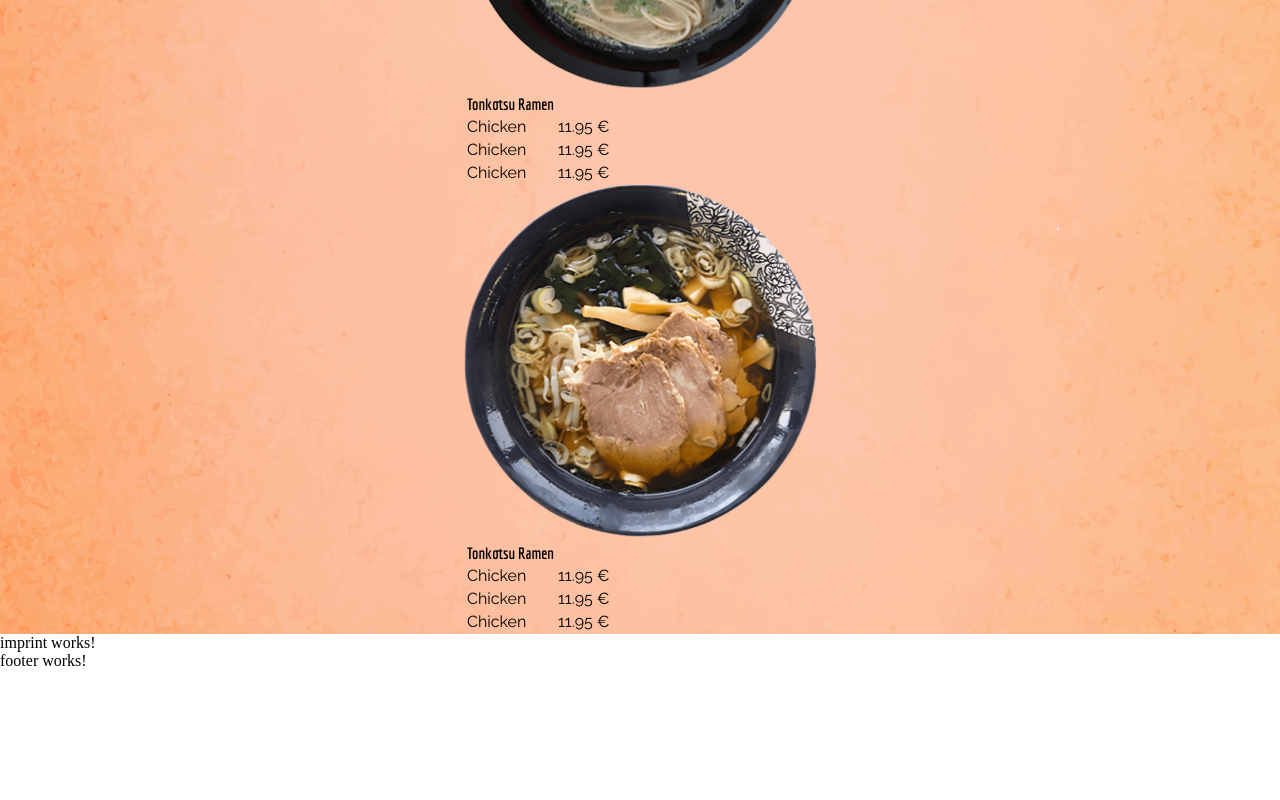
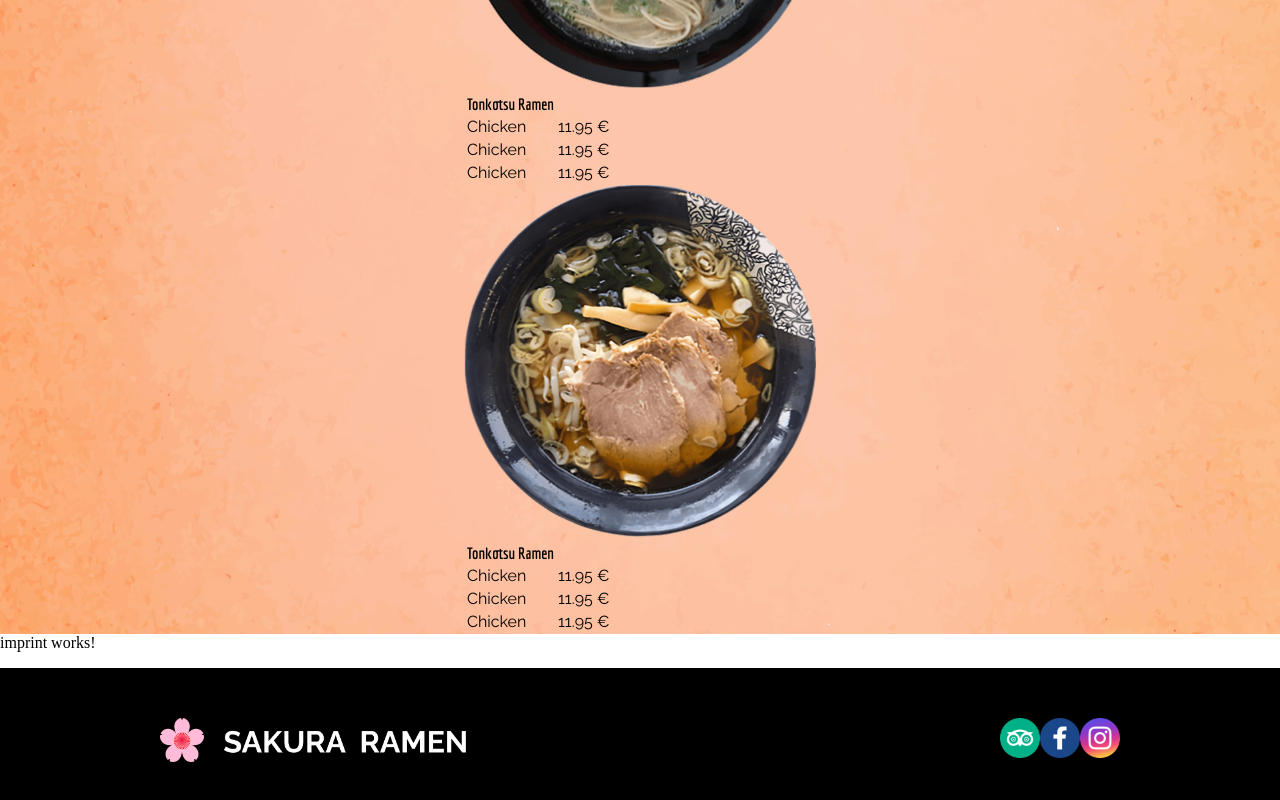
Before and after one commit to Michelle-bit-web/sakura-ramen-angular, an Angular app: page / in a window 1280 px wide. Shown: the part 2063-2863 px from the top of the page. Before the commit the page ends 2733 px from the top, so only its background shows below. Built offline with nearby package versions, Linux system fonts and the light colour scheme.

Commit message:
footer designed

```diff
--- a/src/app/shared/components/footer/footer.component.html
+++ b/src/app/shared/components/footer/footer.component.html
@@ -1 +1,8 @@
-<p>footer works!</p>
+<footer>
+   <img src="assets/img/sakura_ramen_logo_and_text.png" alt="Sakura Ramen logo">
+    <div class="social-media-container">
+        <img src="assets/img/tripadvisor_logo.png" alt="Tripadvisor icon">
+        <img src="assets/img/facebook_logo.png" alt="Facebook icon">
+        <img src="assets/img/instagrram_logo.png" alt="Instagram Icon">
+    </div>
+</footer>
--- a/src/app/shared/components/footer/footer.component.scss
+++ b/src/app/shared/components/footer/footer.component.scss
@@ -0,0 +1,20 @@
+footer {
+    display: flex;
+    justify-content: space-between;
+    align-items: center;
+    background-color: #000000;
+    height: 144px;
+    padding: 0 160px;
+    margin-top: 16px;
+
+    > img {
+        height: 44px
+    }
+}
+
+.social-media-container {
+    > img {
+        width: 40px;
+        height: 40px;
+    }
+}
```
